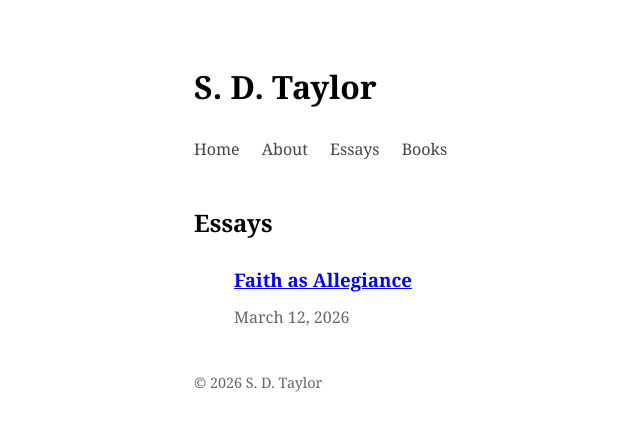
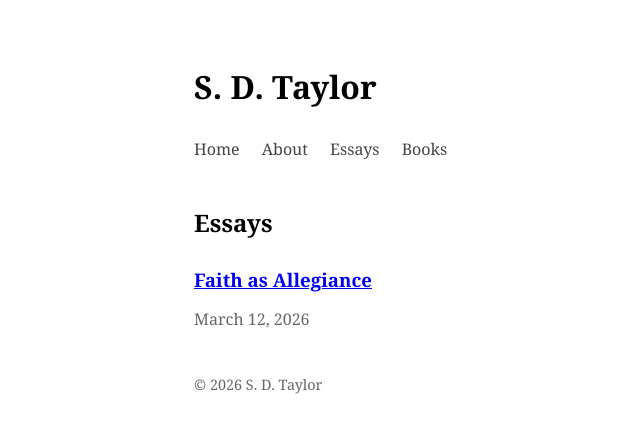
Before and after one commit to sdtaylor333/sdtaylor333.github.io, a Jekyll site: the page built from essays.md, in a window 1280 px wide. Shown: the top 433 px of the page, without its empty margins (66-706 px from the left). Built offline with Jekyll 4.4.1, drawn with Linux system fonts in a browser that asks for light colours.

Commit message:
Update essays.md

```diff
--- a/essays.md
+++ b/essays.md
@@ -5,15 +5,12 @@ title: Essays
 
 ## Essays
 
-<ul>
 {% for post in site.posts %}
-<h3>
-<a href="{{ post.url }}">{{ post.title }}</a>
-</h3>
 
-<p style="margin-top:-10px; color:#666;">
+### <a href="{{ post.url }}">{{ post.title }}</a>
+
+<p style="margin-top:-8px; color:#666;">
 {{ post.date | date: "%B %-d, %Y" }}
 </p>
 
 {% endfor %}
-</ul>
```
